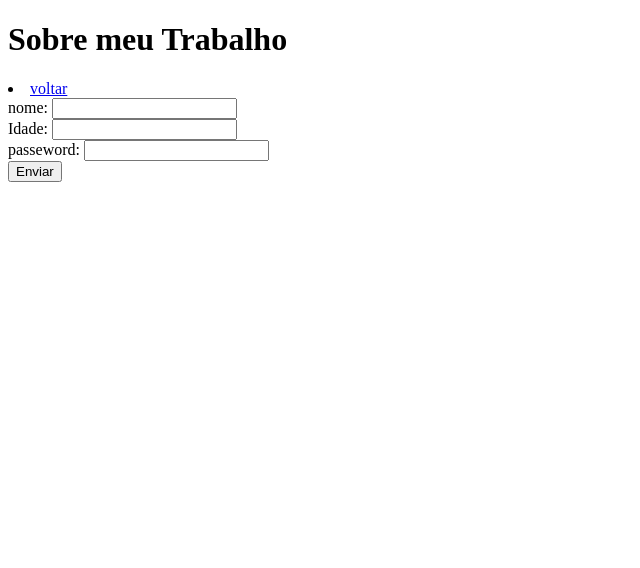
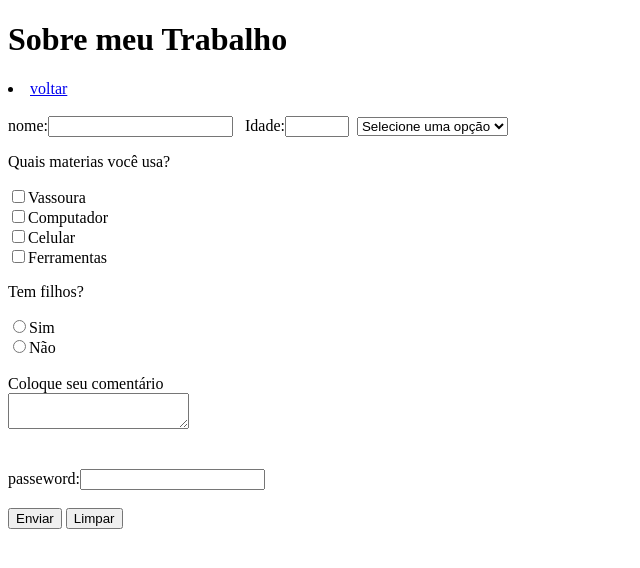
Before and after one commit to enderboy221/trabalho-html, a plain HTML site: page about.html in a window 1280 px wide. Shown: the whole page, without its empty margins (0-640 px from the left). Drawn offline with Linux system fonts and the light colour scheme.

Commit message:
trabalho 2.0 (14/10/2025)

```diff
--- a/about.html
+++ b/about.html
@@ -1,7 +1,7 @@
  <!DOCTYPE html>
- <html>
+ <html lag="pt-br">
      <head>
-        <title>Document</title>
+        <title>Intranet</title>
      </head>
      <body>
           <h1>Sobre meu Trabalho </h1>
@@ -11,11 +11,34 @@
                     </a>
                </li>
            </lu>
-           <form>
-                nome: <input type="text" name="name" /><br>
-                Idade: <input type="number" name="age" /><br>
-                passeword: <input type="text" name="password" /><br>
-                <button type="submit">Enviar</button>
+           <form name="crlog" autocomplete="on" onsubmit="formu" target="_self" method="post" action="#">
+
+                <br><label>nome:<input type="name" name="name" /> </label>
+
+                <label>&nbsp;&nbsp;Idade:<input type="number" name="age" min="18" max="100" /></label>
+
+            &nbsp;<select name="role">
+                        <option selected value="">Selecione uma opção</option>
+                        <option value="informatica">TI</option>
+                        <option value="administrativo">ADM</option>
+                        <option value="limpeza">Limpeza</option>
+                        <option value="player">Jogador</option>
+                  </select><br>
+                    <p>Quais materias você usa?</p>
+                <input type="checkbox" name="material limpeza" value="m">Vassoura<br>
+                <input type="checkbox" name="material TI" value="m">Computador<br>
+                <input type="checkbox" name="material TI" value="m">Celular<br>
+                <input type="checkbox" name="material Manu" value="m">Ferramentas<br>
+
+                <p>Tem filhos?</p>
+                <input type="radio" name="filho" value="sim">Sim<br>
+                <input type="radio" name="filho" value="Não">Não<br><br>
+
+                <label>Coloque seu comentário<br><textarea name="assunto"></textarea></label><br><br>
+
+                <br><label>passeword:<input type="password" name="senha" /></label><br><br>
+
+                <button type="submit">Enviar</button> <button type="reset">Limpar</button>
            </form>
      </body>
  </html>
```
Also changed, not shown: index.html (+21 -22 lines).
